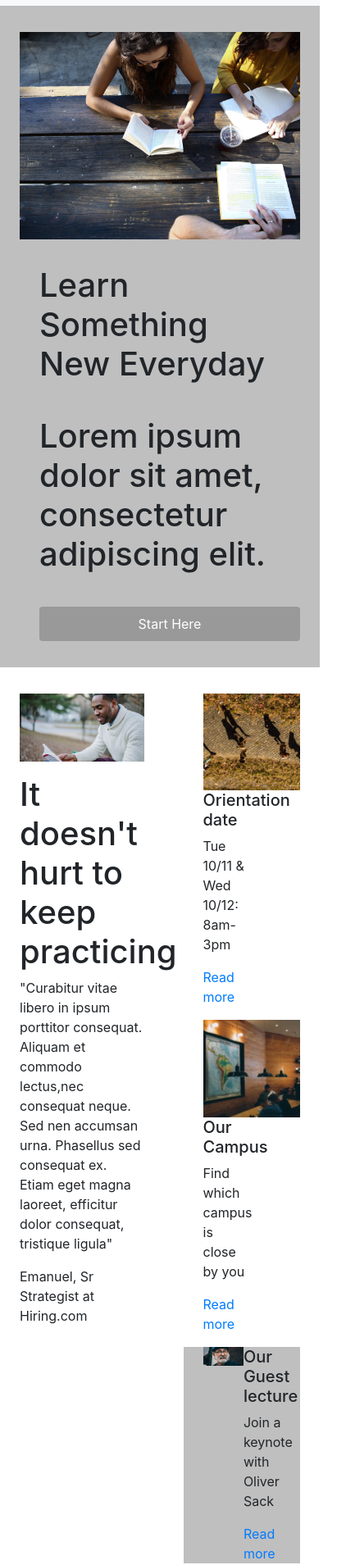
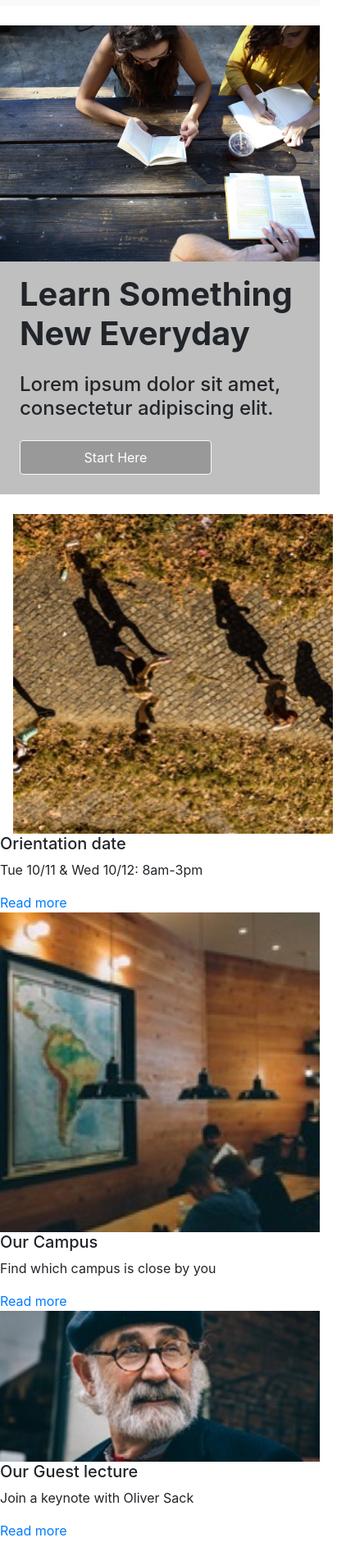
Before and after one commit to migscay/colmar, a plain HTML site: page index.html in a window 390 px wide. Shown: the part 57-1966 px from the top of the page at 82% size, 422 px wide, since content can reach past the window. Drawn offline with nearby package versions, Linux system fonts and the light colour scheme.

Commit message:
initial github

```diff
--- a/css/style.css
+++ b/css/style.css
@@ -7,6 +7,25 @@
 
 nav a{
     color: black;
+}
+
+.h1-custom {
+    font-family: Arial, Helvetica, sans-serif;
+}
+
+.img-60 {
+    width: 60%;
+    height: auto;
+}
+
+.img-50 {
+    width: 100%;
+    height: 50%;
+    object-fit: cover;
+}
+
+.aside-40 {
+    width: 40%;
 }
 
 footer a{
@@ -65,6 +84,10 @@ article p {
     padding: 2rem 1.5rem;
 }
 
+.padding-bottom32 {
+    padding-bottom: 32px;
+}
+
 .padding16x24 {
     padding: 1rem 1.5rem;
 }
@@ -105,7 +128,15 @@ article p {
 }
 
 .btn-custom {
-    width: 100%;
+    width: 60%;
+    color: white;
+    padding: .5rem 0;
+    //background-color: #999999;
+    background-color: black;
+}
+
+.btn-light {
+    width: 60%;
     color: white;
     padding: .5rem 0;
     background-color: #999999;
--- a/index.html
+++ b/index.html
@@ -18,7 +18,7 @@
                 <li class="nav-item active d-none d-md-inline">
                     <a class="nav-link" href="#">On Campus<span class="sr-only">(current)</span></a>
                 </li>
-                <li class="nav-item d-none d-md-inline pl-3">
+                <li class="nav-item d-none d-xs-inline pl-3">
                     <a class="nav-link" href="#">Online</a>
                 </li>
                 <li class="nav-item d-none d-md-inline pl-3">
@@ -43,7 +43,30 @@
         </div>
     </nav>
 
-    <section class="container-fluid padding32x24 bg-customgray">
+    <section class="container-fluid padding32x24 bg-customgray d-none d-md-block">
+        <div class="row no-gutters">
+            <img class="img-60" src="/img/banner.jpg" alt="Learn Something New">
+            <aside class="aside-40 align-self-center">
+                <h1 class="font-weight-bold pl-4 mb-4">Learn Something<br> New Everyday</h1>
+                <h4 class="pl-4 mb-4">Lorem ipsum dolor sit amet,<br>consectetur adipiscing elit.</h4>
+                <button class="btn btn-custom ml-4" type="button" class="btn">Start Here</button>
+            </aside>
+        </div>
+    </section>
+
+    <section class="container-fluid padding-bottom32 d-inline d-md-none">
+        <div class="row no-gutters">
+            <img class="w-100 h-100" src="/img/banner.jpg" alt="Learn Something New">
+            <aside class="w-100 bg-customgray align-self-center">
+                <h1 class="font-weight-bold pl-4 pt-3 mb-4">Learn Something<br> New Everyday</h1>
+                <h4 class="pl-4 mb-4">Lorem ipsum dolor sit amet,<br>consectetur adipiscing elit.</h4>
+                <button class="btn btn-light ml-4 mb-4" type="button" class="btn">Start Here</button>
+            </aside>
+        </div>
+    </section>
+
+<!--
+    <section class="container-fluid padding32x24 bg-customgray d-inline d-md-none">
         <div class="row no-gutters">
             <img class="col-12 col-md-7"src="/img/banner.jpg" alt="Learn Something New">
             <article class="col-12 col-md-5">
@@ -62,8 +85,8 @@
                 </div>
             </article>
     </section>
-
-    <section class="container-fluid padding32x24">
+-->
+    <section class="container-fluid padding32x24  d-none d-md-block">
         <div class="row no-gutters">
             <div class="col-7 pr-5">
                 <img class="pb-3 w-100 h-60" src="/img/information-main.jpg" alt="Information">
@@ -104,6 +127,23 @@
                     </div>
                 </div>
             </div>
+        </div>
+    </section>
+
+    <section class="container-fluid padding32x24 d-inline d-md-none">
+        <div class="row-fluid no-gutters">
+            <img class="col-12 mx-3" src="/img/information-orientation.jpg" alt="Information orientation">
+            <div class="col-12"><h5>Orientation date</h5></div>
+            <div class="col-12">Tue 10/11 & Wed 10/12: 8am-3pm</p></div>
+            <div class="col-12"><a href="#">Read more</a></div>
+            <img class="col-12 w-100 h-100" src="/img/information-campus.jpg" alt="Information campus">
+            <div class="col-12"><h5>Our Campus</h5></div>
+            <div class="col-12">Find which campus is close by you</p></div>
+            <div class="col-12"><a href="#">Read more</a></div>
+            <img class="col-12 w-100 h-100" src="/img/information-guest-lecture-mobile.jpg" alt="Guess lecture">
+            <div class="col-12"><h5>Our Guest lecture</h5></div>
+            <div class="col-12"><p>Join a keynote with Oliver Sack</p></div>
+            <div class="col-12"><a href="#">Read more</a></div>
         </div>
     </section>
 
```
